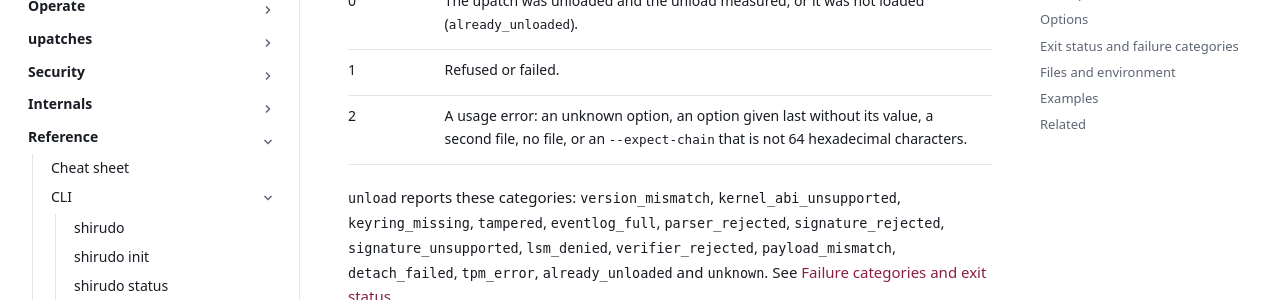
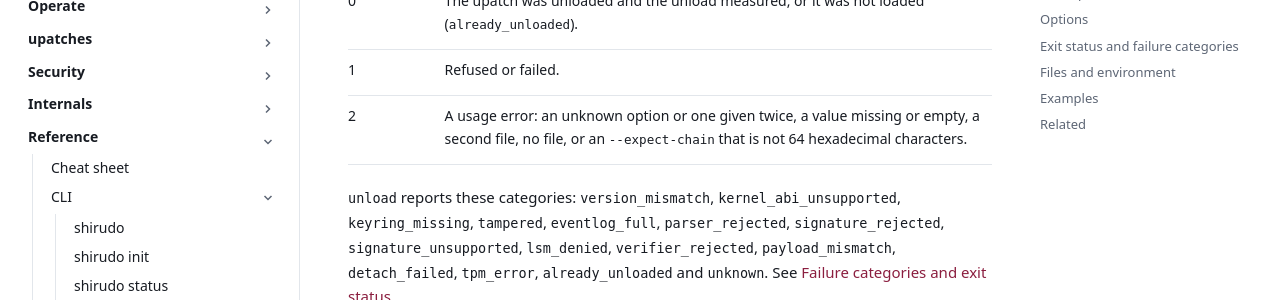
Before and after one commit to AliBashaSY/shirudo, a Sphinx documentation site: the page built from Documentation/reference/cli/upatch-unload.rst, in a window 1280 px wide and 900 px high, scrolled down 1800 px. Shown: the part 154-454 px from the top of the window. Built offline with Sphinx 7.4.7, drawn with Linux system fonts in a browser that asks for light colours; pages that are not in the unit, such as notebooks, are missing from menus.

Commit message:
upatch: parse the subcommands' options with the option table
The seven upatch subcommands parsed their options three ways: info,
list and get with loops of strcmp(), load, unload and reconcile through
opt_arg(), and map with a loop that refused some duplicates by hand,
--all and --json, and let others, --peek and --show-full, repeat. load
and unload scanned argv twice, once for --help and once for the rest,
and info, get, load and unload printed their whole help where a file or
name was missing.

They now take their options from tables through opt_next():

  - info, list, load, unload and reconcile get an options section in
    their help from the table, where they had none;
  - load and unload share one table and parser, which checks
    --expect-chain as it reads it;
  - map's --json takes its path after = alone, as it did, an empty one
    is refused, and --otel-retries goes through opt_u64(); the command
    line still takes precedence over map_export.*, now asked of the
    parser rather than of flags kept beside it;
  - a missing file or name is one usage error line, as is every other.

attest and upatch were the users of opt_arg(); it goes, and with it the
headers util/help.h included for it alone. The exit status tables of
the subcommands' pages name the usage errors.

Signed-off-by: Daniel Borkmann <daniel@iogearbox.net>

```diff
--- a/Documentation/reference/cli/upatch-get.rst
+++ b/Documentation/reference/cli/upatch-get.rst
@@ -78,7 +78,8 @@ Exit status
        (``upatch get: '<name>': <error>``), or the JSON document could not
        be built.
    * - 2
-     - No name, a second name, an unknown option or an invalid name.
+     - A usage error: no name, a second name, an unknown option or one
+       given twice, or an invalid name.
 
 Examples
 --------
--- a/Documentation/reference/cli/upatch-info.rst
+++ b/Documentation/reference/cli/upatch-info.rst
@@ -83,7 +83,8 @@ Exit status
    * - 1
      - The file cannot be opened or is not a valid ``.upatch``.
    * - 2
-     - No file, a second file or an unknown option.
+     - A usage error: no file, a second file, an unknown option or
+       ``--json`` given twice.
 
 Examples
 --------
--- a/Documentation/reference/cli/upatch-list.rst
+++ b/Documentation/reference/cli/upatch-list.rst
@@ -70,7 +70,8 @@ Exit status
    * - 1
      - The JSON document could not be built.
    * - 2
-     - An unknown option.
+     - A usage error: an unknown option, ``--json`` given twice, or an
+       argument.
 
 Examples
 --------
--- a/Documentation/reference/cli/upatch-load.rst
+++ b/Documentation/reference/cli/upatch-load.rst
@@ -190,9 +190,9 @@ Exit status and failure categories
    * - 1
      - Refused or failed. The report and the message name the category.
    * - 2
-     - A usage error: an unknown option, an option given last without
-       its value, a second file, no file, or an ``--expect-chain`` that
-       is not 64 hexadecimal characters. Also ``attach_target_missing``
+     - A usage error: an unknown option or one given twice, a value
+       missing or empty, a second file, no file, or an
+       ``--expect-chain`` that is not 64 hexadecimal characters. Also ``attach_target_missing``
        for missing probe targets.
 
 ``load`` reports these categories: ``version_mismatch``,
--- a/Documentation/reference/cli/upatch-map.rst
+++ b/Documentation/reference/cli/upatch-map.rst
@@ -154,8 +154,8 @@ Exit status
        the other maps are still handled. Also, with ``--all``, the
        configuration cannot be loaded.
    * - 2
-     - A usage error: an unknown or repeated option, an option given last
-       without its value, an invalid value, positional arguments with
+     - A usage error: an unknown or repeated option, a value missing,
+       empty or invalid, positional arguments with
        ``--all``, ``--otel`` without a map, OTLP options without
        ``--otel``, an invalid upatch name, or with ``--all`` an invalid
        ``map_export`` configuration.
--- a/Documentation/reference/cli/upatch-unload.rst
+++ b/Documentation/reference/cli/upatch-unload.rst
@@ -114,9 +114,9 @@ Exit status and failure categories
    * - 1
      - Refused or failed.
    * - 2
-     - A usage error: an unknown option, an option given last without
-       its value, a second file, no file, or an ``--expect-chain`` that
-       is not 64 hexadecimal characters.
+     - A usage error: an unknown option or one given twice, a value
+       missing or empty, a second file, no file, or an
+       ``--expect-chain`` that is not 64 hexadecimal characters.
 
 ``unload`` reports these categories: ``version_mismatch``,
 ``kernel_abi_unsupported``, ``keyring_missing``, ``tampered``,
```
Also changed, not shown: 2 other files.
